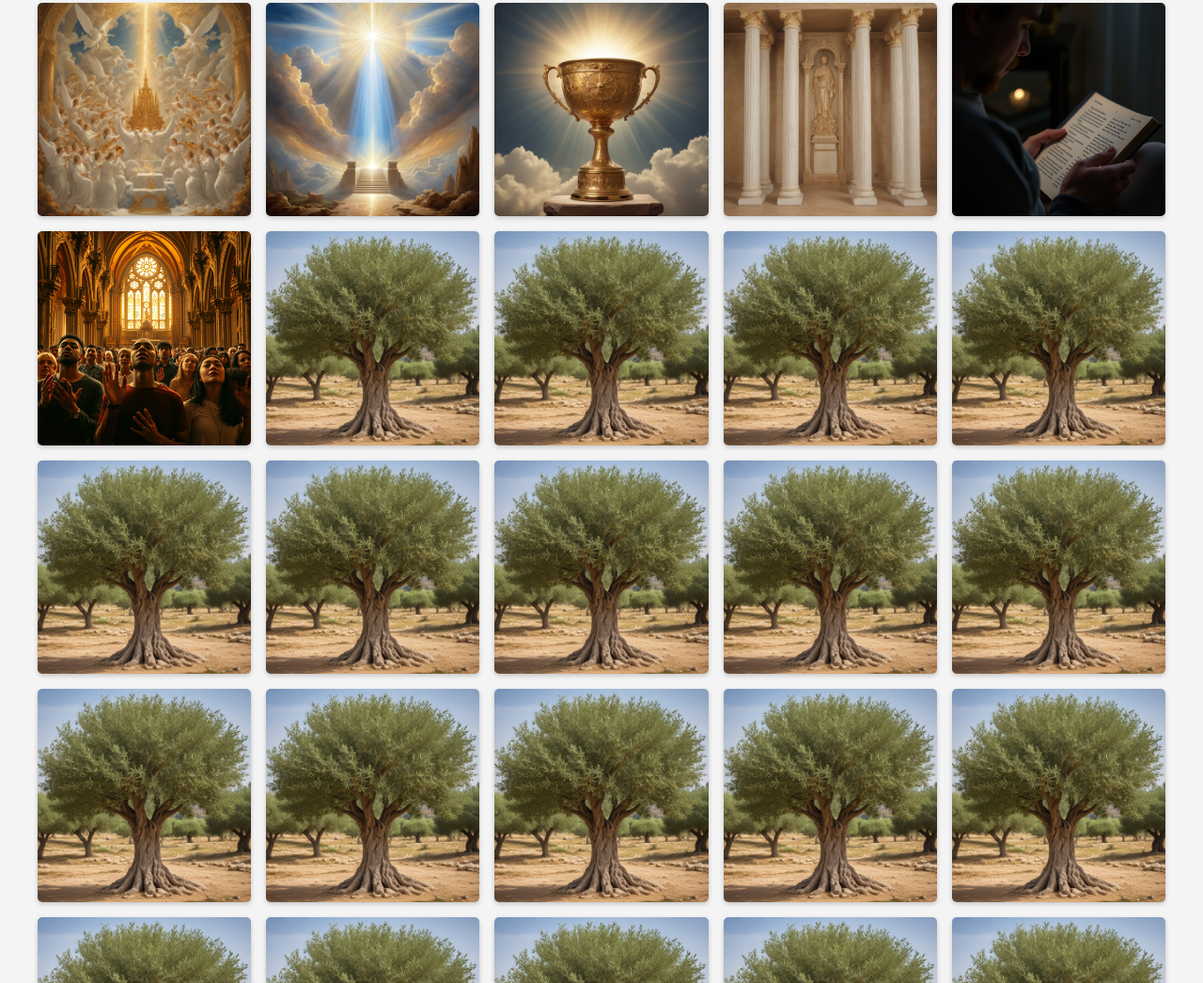
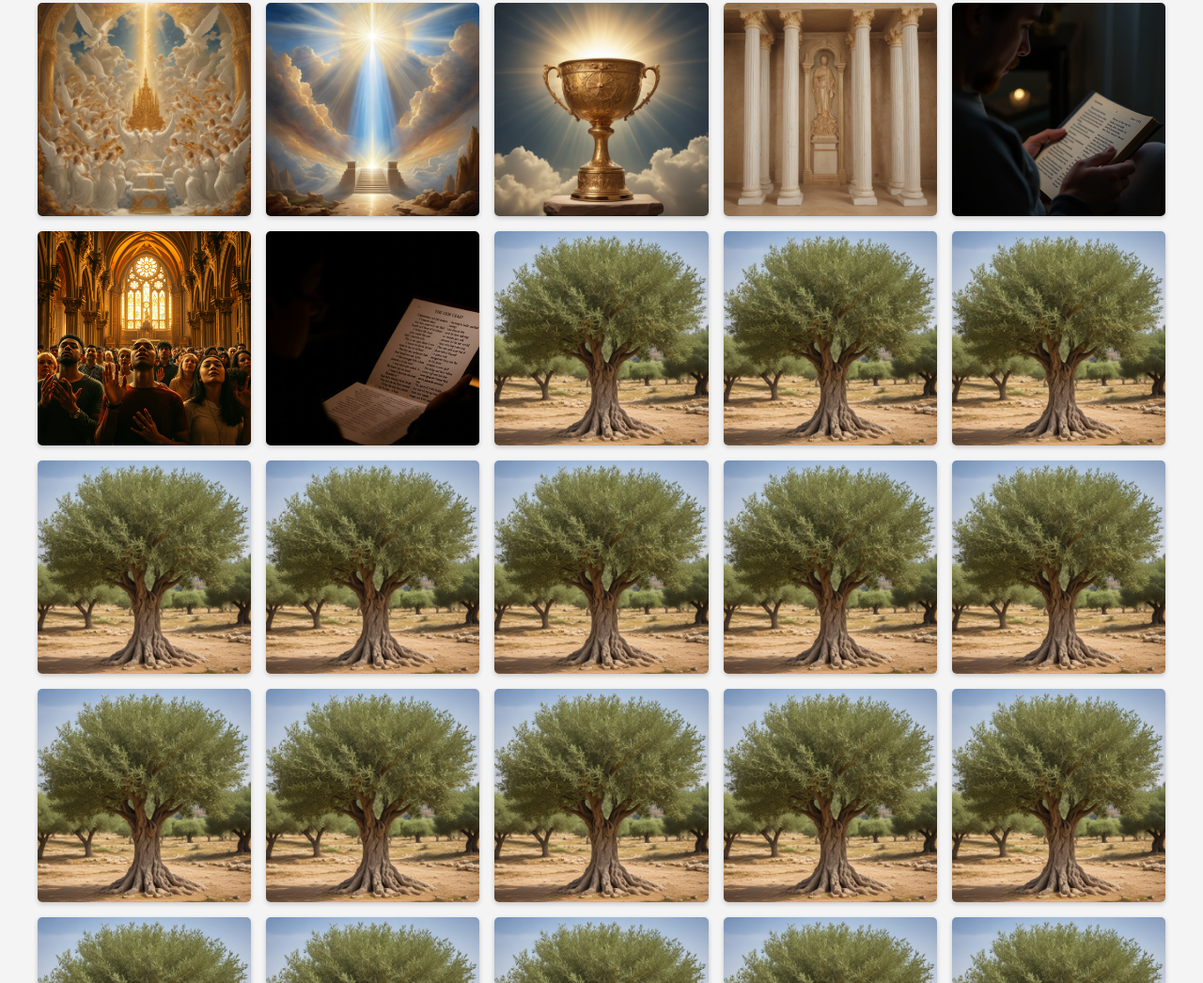
Before and after one commit to Rodrigotechnology/BANCO-DE-IMAGENES, a plain HTML site: page index.html in a window 1280 px wide. Shown: the part 1693-2739 px from the top of the page at 94% size. Drawn offline with Linux system fonts and the light colour scheme.

Commit message:
Update index.html

```diff
--- a/index.html
+++ b/index.html
@@ -124,7 +124,7 @@
         <img src="Imagenes/img1.1 (1).jpeg" alt="Imagen 31">
         <img src="Imagenes/lecturapoem.jpeg" alt="Imagen 31">
         <img src="Imagenes/Flux_Schnell_a_surreal_and_vibrant_cinematic_photograph_of_an__3 (1).jpeg" alt="Imagen 31">
-        <img src="Imagenes/olivo.jpeg" alt="Imagen 31">
+        <img src="Imagenes/poems1.jpeg" alt="Imagen 31">
         <img src="Imagenes/olivo.jpeg" alt="Imagen 31">
         <img src="Imagenes/olivo.jpeg" alt="Imagen 31">
         <img src="Imagenes/olivo.jpeg" alt="Imagen 31">
```
